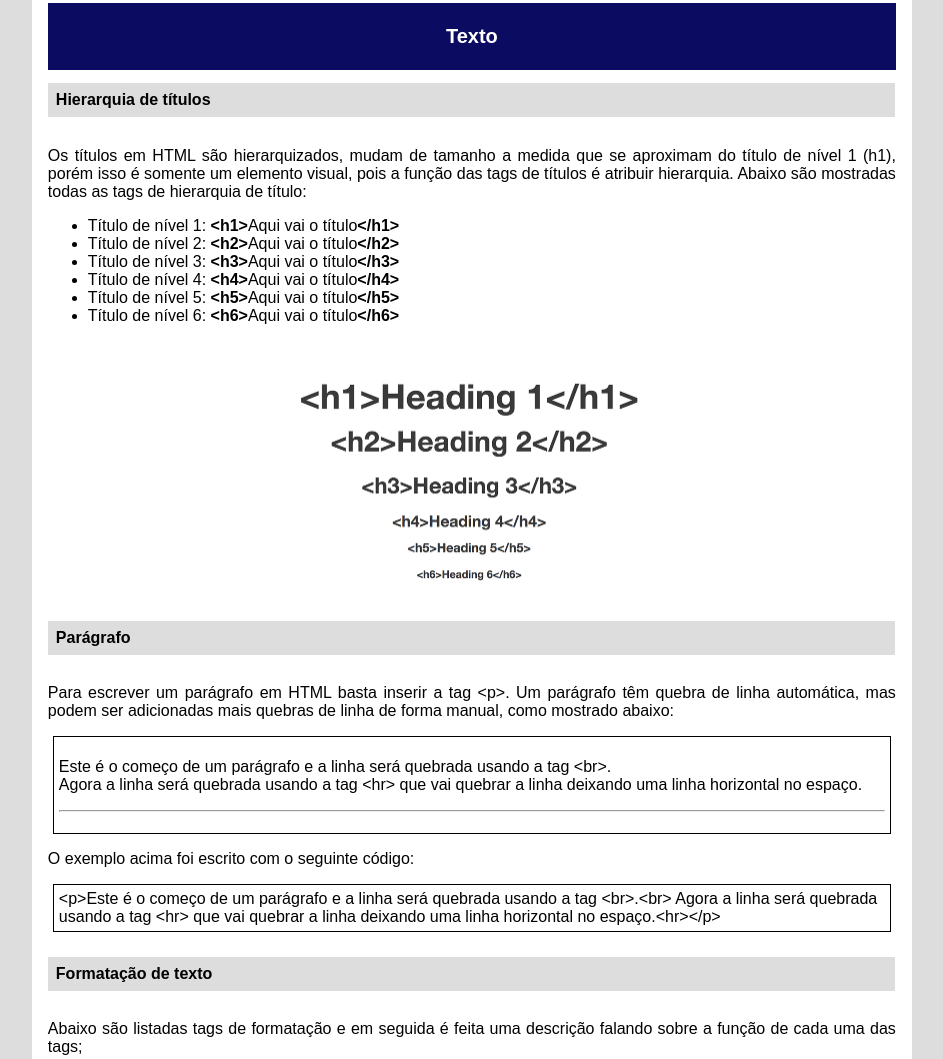
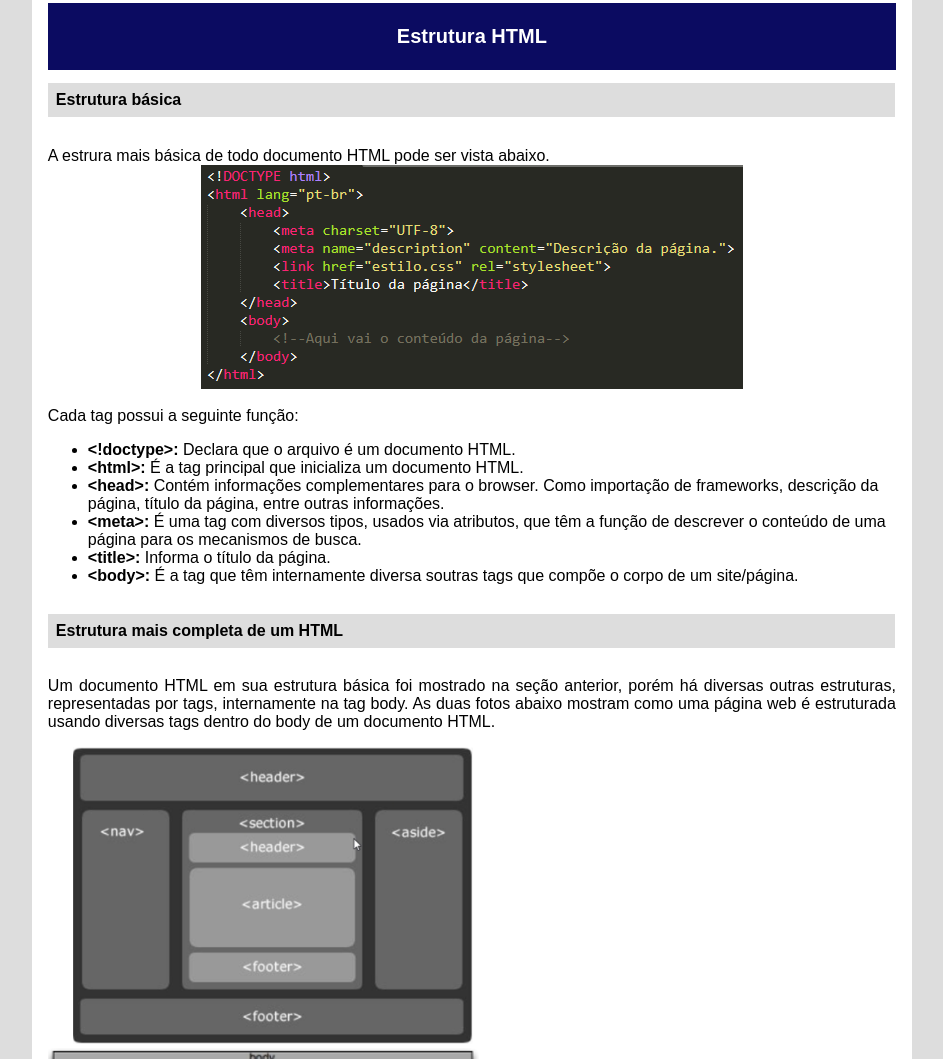
Before and after one commit to YannFigueiredo/manual-do-codificador, a plain HTML site: page content/html/manual-html.html in a window 1280 px wide. Shown: the part 463-1522 px from the top of the page, without its empty margins (288-1231 px from the left). Drawn offline with Linux system fonts and the light colour scheme.

Commit message:
Adicionado article da estrutura de um html

```diff
--- a/content/html/manual-html.html
+++ b/content/html/manual-html.html
@@ -45,6 +45,53 @@
                 </nav>
             </section>
             <section class="section-principal">
+                <article class="article">
+                    <header class="article-header">
+                        <h1>Estrutura HTML</h1>
+                    </header>
+                    <h2>Estrutura básica</h2>
+                    <p>
+                        A estrura mais básica de todo documento HTML pode ser vista abaixo.<br>
+                        <img class="estrutura-base-html" src="../../static/imagens/estrutura-basica-html.png" alt="Estrutura básica do HTML">
+                        <br>Cada tag possui a seguinte função:
+                    </p>
+                    <ul>
+                        <li><b>&lt!doctype&gt: </b>Declara que o arquivo é um documento HTML.</li>
+                        <li><b>&lthtml&gt: </b>É a tag principal que inicializa um documento HTML.</li>
+                        <li><b>&lthead&gt: </b>Contém informações complementares para o browser. Como importação de frameworks,
+                        descrição da página, título da página, entre outras informações.</li>
+                        <li><b>&ltmeta&gt: </b>É uma tag com diversos tipos, usados via atributos, que têm a função
+                        de descrever o conteúdo de uma página para os mecanismos de busca.</li>
+                        <li><b>&lttitle&gt: </b>Informa o título da página.</li>
+                        <li><b>&ltbody&gt: </b>É a tag que têm internamente diversa soutras tags que compõe o corpo
+                        de um site/página.</li>
+                    </ul>
+                    <h2>Estrutura mais completa de um HTML</h2>
+                    <p>Um documento HTML em sua estrutura básica foi mostrado na seção anterior, porém há diversas outras
+                    estruturas, representadas por tags, internamente na tag body. As duas fotos abaixo mostram como
+                    uma página web é estruturada usando diversas tags dentro do body de um documento HTML.</p>
+                    <img class="estrutura-complexa-html" src="../../static/imagens/estrutura-complexa-html.png" alt="Estrutura complexa de um HTML">
+                    <img class="estrutura-complexa-html2" src="../../static/imagens/estrutura-complexa-html2.png" alt="Estrutura complexa de um HTML.">
+                    <p>
+                        As tags mostradas nas fotos são descritras abaixo:
+                        <ul>
+                            <li><b>&ltsection&gt: </b>Separa uma parte da página, divide o conteúdo em blocos.
+                            Por exemplo cria uma área de postagens em um blog.</li>
+                            <li><b>&ltarticle&gt: </b>É a área com o conteúdo principal da página. Por exemplo
+                            determina a área onde fica uma postagem individual de um blog.</li>
+                            <li><b>&ltaside&gt: </b>Determina a área de um conteúdo a parte de página, como,
+                            por exemplo, uma propaganda.</li>
+                            <li><b>&ltnav&gt: </b>Determina uma área onde têm elementos de navegação, ou seja,
+                            que direcionam para outras páginas, seções ou elementos.</li>
+                            <li><b>&ltdiv&gt: </b>Agrupa elementos da página para fins de edição de estilo.</li>
+                            <li><b>&ltheader&gt: </b>É o cabeçalho da página, seção ou artigo.</li>
+                            <li><b>&ltfooter&gt: </b>É o rodapé da página, seção ou artigo.</li>
+                            <li><b>&ltmain&gt: </b>Não está exposta nas fotos acima, mas é muito importante.
+                            Essa tag é a principal do conteúdo do documento, ela agrupo todas as tags internas do
+                            body, com exceção de header e footer do body.</li>
+                        </ul>
+                    </p>
+                </article>
                 <article class="article" id="tags-texto">
                     <header class="article-header">
                         <h1>Texto</h1>
@@ -145,7 +192,7 @@
                         HTML, como "templates/pagina-contato.html", então o link vai direcionar para uma página
                         do próprio site/diretório.</li>
                         <li><b>Acesso a seção: </b>Se o href tiver um url como "#conclusao", então o link vai
-                        direcionar para uma seção dentro da página atual. O "#" indica uma valor de ID                       da seção alvo.</li>
+                        direcionar para uma seção dentro da página atual. O "#" indica uma valor de ID da seção alvo.</li>
                         <li><b>Acesso a aplicação de email: </b>Se o href tiver um url como
                         "mailto:josefino@gmail.com", então o link vai abrir um aplicativo de email, se houver um instalado
                         na máquina, e carregar a função de enviar email para o contato indicado no href.</li>
--- a/static/css/style-tags-texto.css
+++ b/static/css/style-tags-texto.css
@@ -3,3 +3,14 @@
     margin: auto;
     display: block;
 }
+
+.estrutura-base-html{
+    display: block;
+    margin: auto;
+}
+
+.estrutura-complexa-html{
+    display: inline-block;
+    width: 400px;
+    margin-left: 25px;
+}
```
Also changed, not shown: static/imagens/Originals/bg-header.jpg (deleted), static/imagens/estrutura-basica-html.png (added), static/imagens/estrutura-complexa-html.png (added), static/imagens/estrutura-complexa-html2.png (added).
